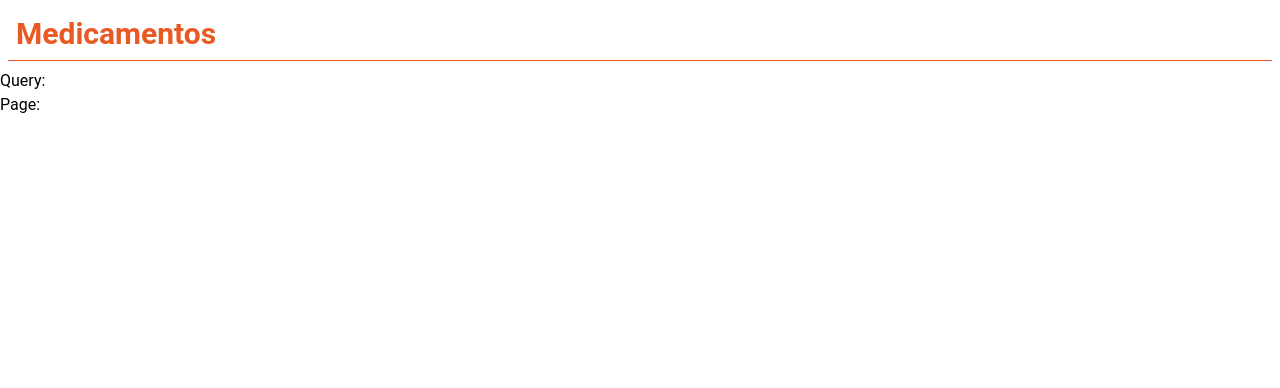
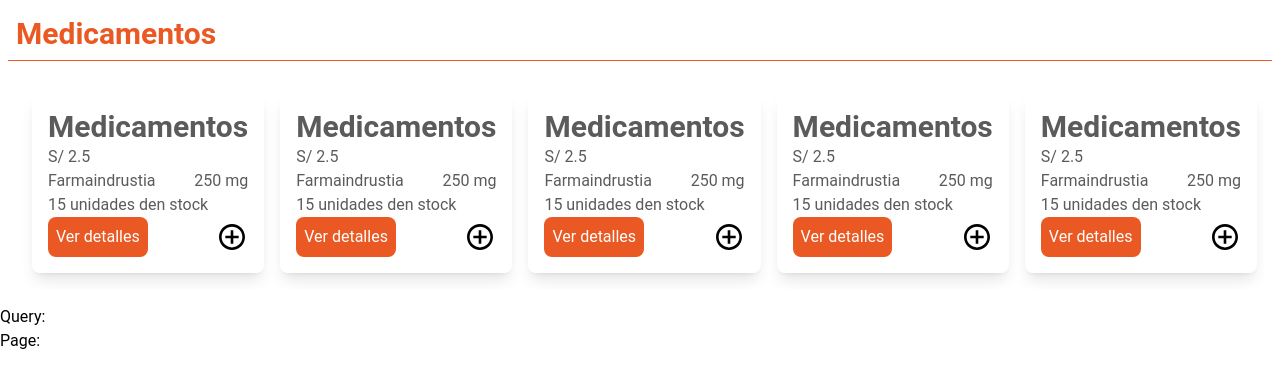
Before and after one commit to deep-skill/deep-pharma-web, a Next.js app: page /home/search in a window 1280 px wide. Shown: the top 388 px of the page. Built offline with nearby package versions, Linux system fonts and the light colour scheme.

Commit message:
add carrouselProduct

```diff
--- a/app/home/search/page.tsx
+++ b/app/home/search/page.tsx
@@ -1,4 +1,5 @@
 import TitleCategory from "@/components/searchProduct/TitleCategoty";
+import CarouselProduct from "@/components/searchProduct/carouselProduct/CarrouselProduct";
 
 
 const SearchPage = ({
@@ -15,6 +16,13 @@ const SearchPage = ({
     return (
         <div>
             <TitleCategory title={"Medicamentos"}/>
+            <div className="flex overflow-x-auto p-4 m-4 md:justify-evenly justify-start gap-4">
+            <CarouselProduct/>
+            <CarouselProduct/>
+            <CarouselProduct/>
+            <CarouselProduct/>
+            <CarouselProduct/>
+            </div>
             <p>Query: {query}</p><p>Page: {page}</p>
         </div>
     );
--- /dev/null
+++ b/components/searchProduct/carouselProduct/CarrouselProduct.tsx
@@ -0,0 +1,27 @@
+import Link from "next/link"
+import { IoMdAddCircleOutline } from "react-icons/io"
+
+
+const CarouselProduct = () => {
+    return (
+        <div className="flex flex-col rounded-lg shadow-lg p-4">
+            <h3 className="text-3xl font-bold text-product">Medicamentos</h3>
+            <p className="text-product">S/ 2.5</p>
+            <div className="flex gap-2 justify-between items-center">
+                <p className="text-product">Farmaindrustia</p>
+                <p className="text-product">250 mg</p>
+            </div>
+            <p className="text-product">15 unidades den stock</p>
+            <div className="flex gap-2 justify-between items-center">
+                <Link className="text-white bg-orange p-2 rounded-lg" href={'/'}>Ver detalles</Link>
+                <IoMdAddCircleOutline style={{fontSize: '2rem'}}/>
+            </div>
+
+
+        </div>
+
+
+    )
+}
+
+export default CarouselProduct
--- a/tailwind.config.ts
+++ b/tailwind.config.ts
@@ -11,6 +11,8 @@ const config: Config = withMT({
       transparent: 'transparent',
       current: 'currentColor',
       'orange': '#ea5923',
+      product: '#5b5b5b',
+      productSecundary: '7a7a7a',
       'black': '212121',
       'white': '#ffffff',
       'orange_secundary': 'FE4502',
```
Also changed, not shown: 1 other file (tests, documents, lock files or other folders).
